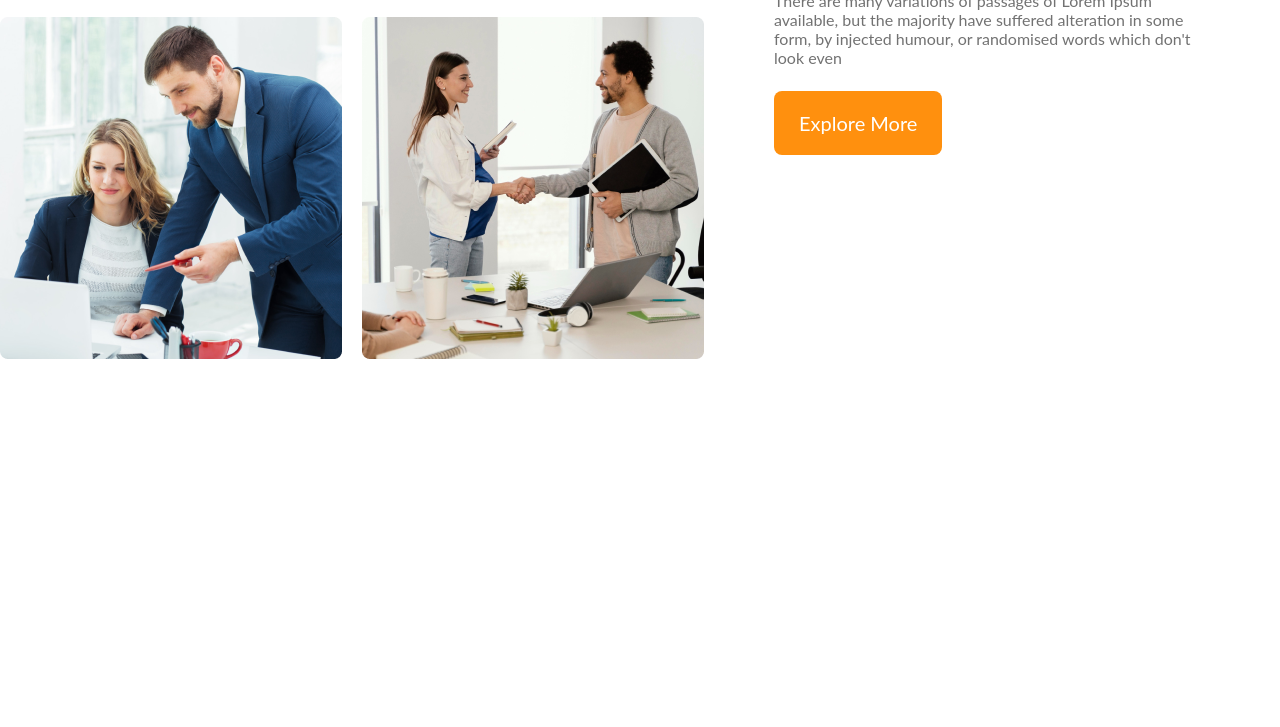
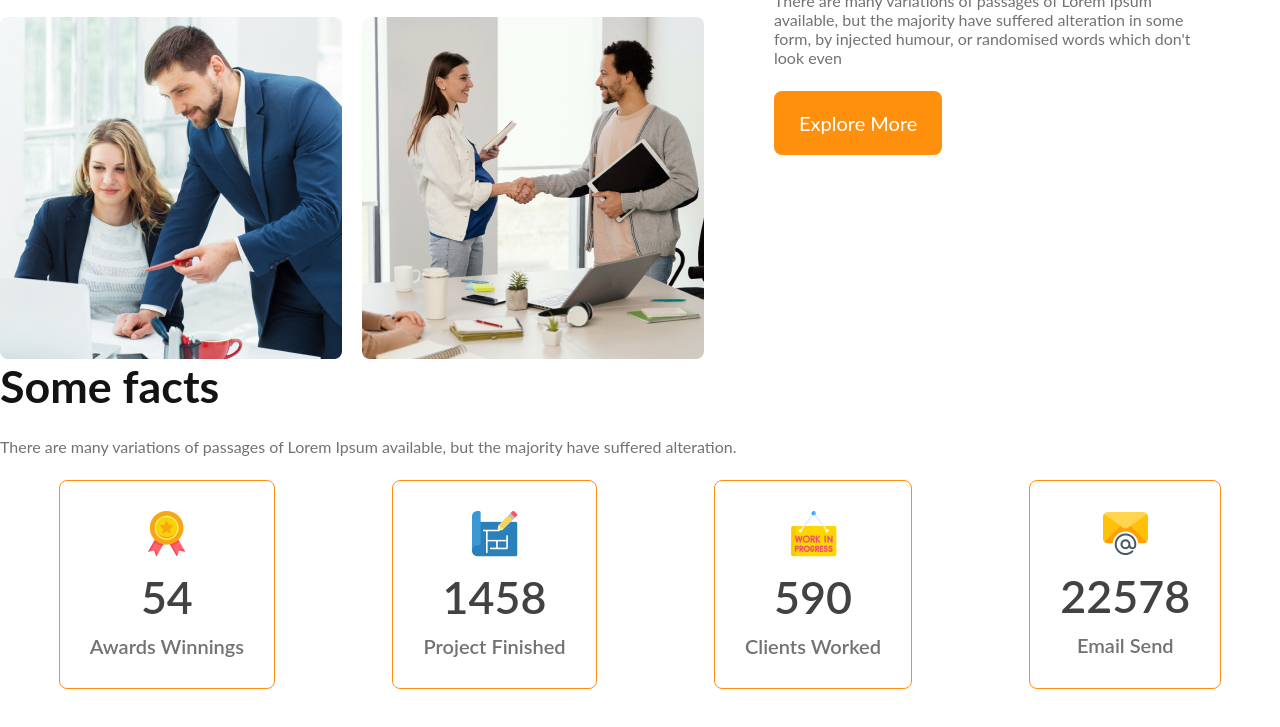
Before and after one commit to mdredoyahmed/architects-project, a plain HTML site: page index.html in a window 1280 px wide. Shown: the part 1288-2015 px from the top of the page. Before the commit the page ends 1717 px from the top, so only its background shows below. Drawn offline with Linux system fonts and the light colour scheme.

Commit message:
finished facts section

```diff
--- a/index.html
+++ b/index.html
@@ -8,7 +8,7 @@
 </head>
 <body>
     <header>
-           <nav class="nav-title">
+           <nav class="section-title">
             <h3>G3 Architect</h3>
             <ul>
                 <li><a href="">Home</a></li>
@@ -19,7 +19,7 @@
            </nav>
            <div class="banner">
             <div class="banner-content">
-            <h1 class="banner-titel">Brand New <br>Group of Architects </h1>
+            <h1 class="banner-title">Brand New <br>Group of Architects </h1>
             <p class="text-light-gray">There are many variations of passages of Lorem Ipsum available, but the majority have suffered alteration in some form, by injected humour, or randomised words which don't look even</p>
             <button class="btn-primary">Explore More</button>
             </div>
@@ -43,7 +43,37 @@
             </div>
 
         </div>
+<!-- features section -->
+<section class="features">
 
+</section>
+<!-- facts section -->
+<section class="facts">
+    <h3 class="section-title">Some facts</h3>
+    <p class="text-light-gray">There are many variations of passages of Lorem Ipsum available, but the majority have suffered alteration.</p>
+    <div class="facts-card-container">
+        <div class="card">
+            <img src="images/icons/ribon.png" alt="">
+            <h2 class="card-stats">54</h2>
+            <p class="card-title">Awards Winnings</p>
+        </div>
+        <div class="card">
+            <img src="images/icons/projects.png" alt="">
+            <h2 class="card-stats">1458</h2>
+            <p class="card-title">Project Finished</p>
+        </div>
+        <div class="card">
+            <img src="images/icons/customers.png" alt="">
+            <h2 class="card-stats">590</h2>
+            <p class="card-title">Clients Worked</p>
+        </div>
+        <div class="card">
+            <img src="images/icons/email.png" alt="">
+            <h2 class="card-stats">22578</h2>
+            <p class="card-title">Email Send</p>
+        </div>
+    </div>
+</section>
     </main>
     <footer>
 
--- a/style/architect.css
+++ b/style/architect.css
@@ -33,7 +33,7 @@ nav{
     justify-content: space-between;
     align-items: center;
 }
-.nav-title{
+.section-title{
      color: #131313;
      font-size: 2.8rem;
      font-weight: 700;
@@ -62,7 +62,7 @@ nav li a{
     text-align: center;
     margin: 0px auto;
 }
-.banner-titel{
+.banner-title{
     font-size: 45px;
     font-weight: 700;
     color: #131313;
@@ -118,6 +118,42 @@ font-weight: 500;
 color: #ff900e;
 font-weight: 700;
 }
+.facts-card-container{
+display: flex;
+justify-content:space-around;
+
+
+}
+.facts-card-container .card{
+    border: 1px solid #ff900e;
+    border-radius: 8px;
+    text-align: center;
+    padding:  30px ;
+
+
+}
+
+.facts-card-container .card-stats{
+ font-size: 2.8rem;
+ font-weight:600;
+ color:#424242;
+ margin-top: 10px;
+ margin-bottom: 10px;
+}
+
+.facts-card-container .card-title{
+    font-size: 1.25rem;
+    font-weight:600;
+    color: #727272;
+    margin-top:5px;
+}
+
+
+
+
+
+
+
 
 /* media query */
 /*  */
@@ -146,8 +182,9 @@ font-weight: 700;
     header{
         padding: 50px;
     }
-    nav,.teams-container{
+     nav.teams-container{
         flex-direction: column;
     }
 
+
 }
```
